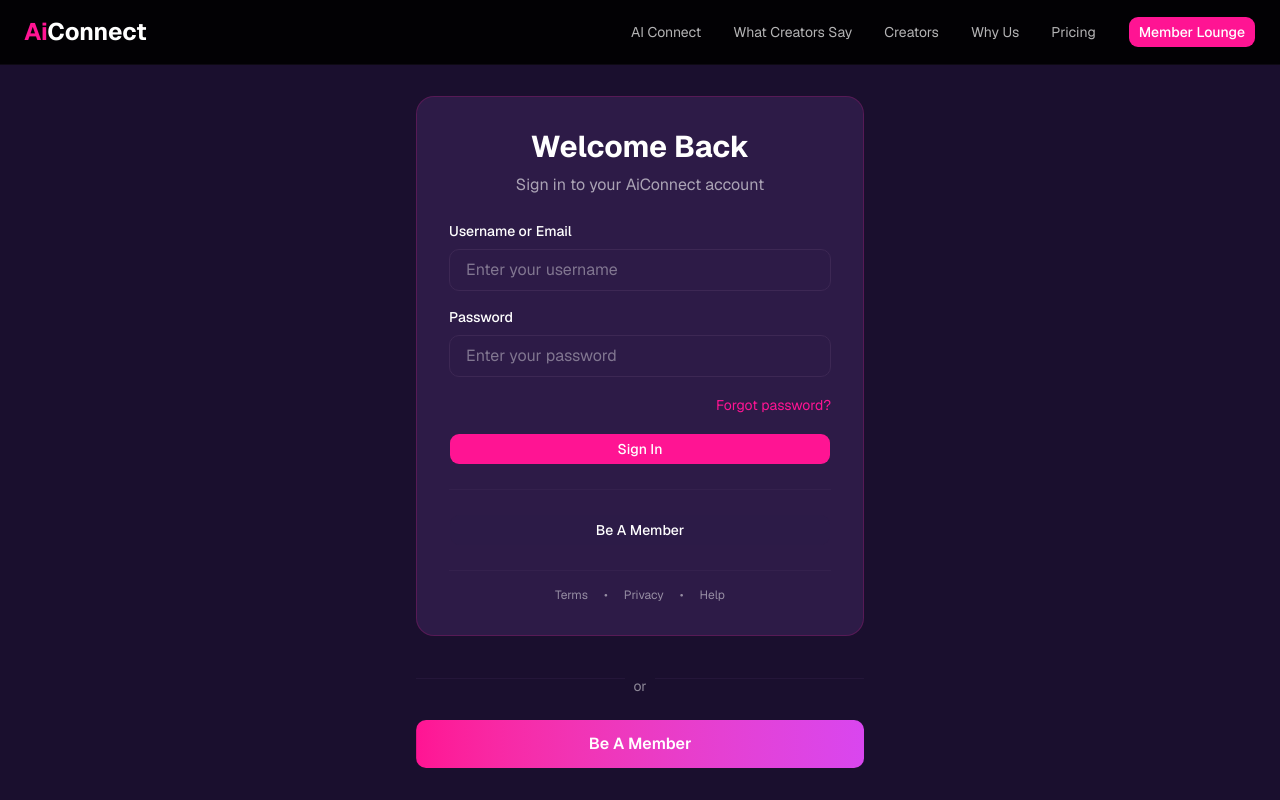
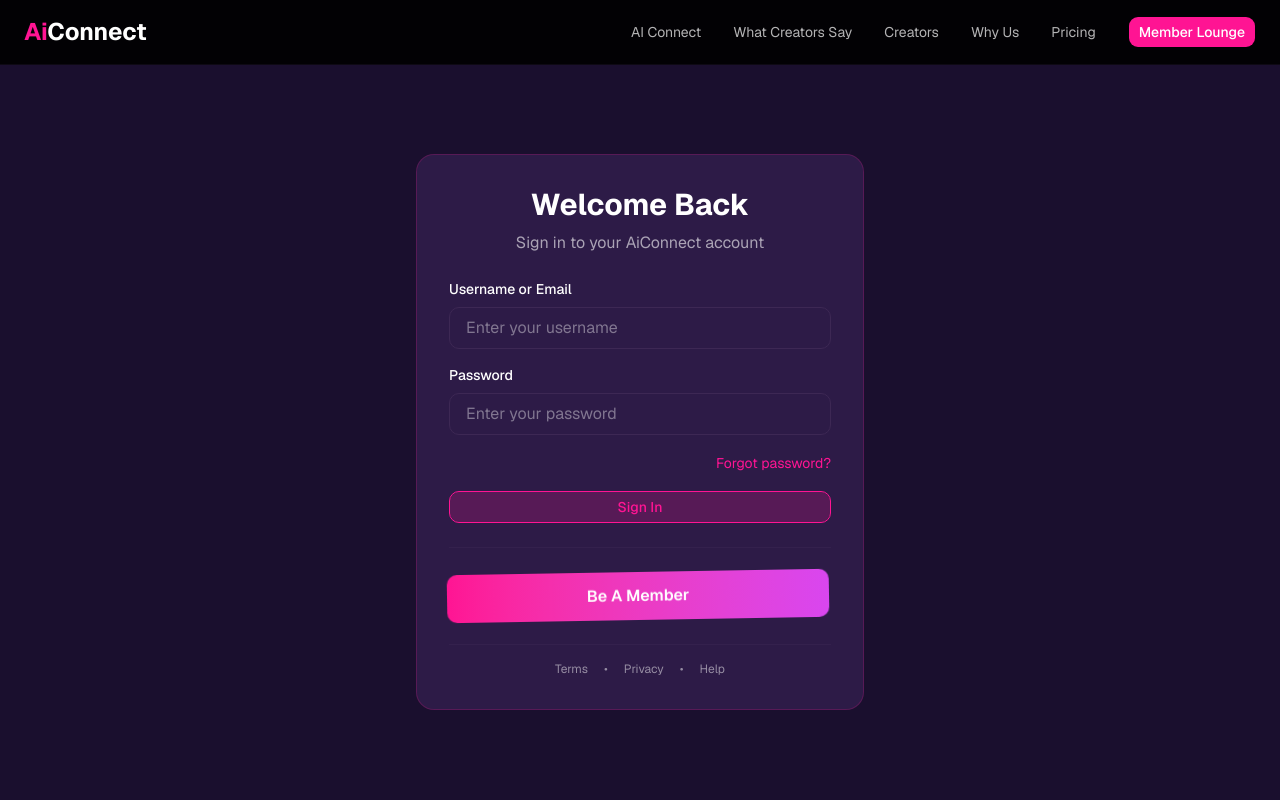
Before and after one commit to YourJams/aiconnect-landing-page, a Next.js app: page /lounge in a window 1280 px wide. Built offline with nearby package versions, Linux system fonts and the light colour scheme.

Commit message:
feat: update button animation and add member click handler

```diff
--- a/app/lounge/page.tsx
+++ b/app/lounge/page.tsx
@@ -11,35 +11,22 @@ export default function LoungeePage() {
     <main className="min-h-screen bg-background">
       <Header />
       <style jsx>{`
-        @keyframes shake {
-          0%, 100% { transform: translateX(0); }
-          25% { transform: translateX(-5px); }
-          75% { transform: translateX(5px); }
+        @keyframes tiltShake {
+          0%, 100% { transform: translateX(0) rotateZ(0deg); }
+          15% { transform: translateX(-2px) rotateZ(-1deg); }
+          30% { transform: translateX(2px) rotateZ(1deg); }
+          45% { transform: translateX(-2px) rotateZ(-1deg); }
+          60% { transform: translateX(2px) rotateZ(1deg); }
+          75% { transform: translateX(-2px) rotateZ(-1deg); }
         }
-        .shake-button {
-          animation: shake 0.5s infinite;
+        .tilt-shake-button {
+          animation: tiltShake 0.6s infinite;
         }
       `}</style>
 
       <div className="flex items-center justify-center min-h-screen px-4 pt-16">
-        <div className="w-full max-w-md space-y-6">
-          <LoginForm />
-
-          <div className="relative pt-4">
-            <div className="absolute inset-0 flex items-center">
-              <div className="w-full border-t border-border/30"></div>
-            </div>
-            <div className="relative flex justify-center text-sm">
-              <span className="px-2 bg-background text-foreground/50">or</span>
-            </div>
-          </div>
-
-          <button
-            onClick={() => router.push('/member-form')}
-            className="shake-button w-full px-6 py-3 font-semibold text-foreground rounded-lg bg-gradient-to-r from-primary to-secondary hover:opacity-90 transition-opacity"
-          >
-            Be A Member
-          </button>
+        <div className="w-full max-w-md">
+          <LoginForm onMemberClick={() => router.push('/member-form')} />
         </div>
       </div>
     </main>
--- a/components/login-form.tsx
+++ b/components/login-form.tsx
@@ -4,7 +4,11 @@ import { useState } from 'react'
 import Link from 'next/link'
 import { Button } from './ui/button'
 
-export function LoginForm() {
+interface LoginFormProps {
+  onMemberClick?: () => void
+}
+
+export function LoginForm({ onMemberClick }: LoginFormProps) {
   const [username, setUsername] = useState('')
   const [password, setPassword] = useState('')
   const [loading, setLoading] = useState(false)
@@ -20,6 +24,20 @@ export function LoginForm() {
   }
 
   return (
+    <>
+      <style jsx>{`
+        @keyframes tiltShake {
+          0%, 100% { transform: translateX(0) rotateZ(0deg); }
+          15% { transform: translateX(-2px) rotateZ(-1deg); }
+          30% { transform: translateX(2px) rotateZ(1deg); }
+          45% { transform: translateX(-2px) rotateZ(-1deg); }
+          60% { transform: translateX(2px) rotateZ(1deg); }
+          75% { transform: translateX(-2px) rotateZ(-1deg); }
+        }
+        .tilt-shake-button {
+          animation: tiltShake 0.6s infinite;
+        }
+      `}</style>
     <div className="w-full max-w-md">
       <div className="bg-card rounded-2xl border border-primary/20 p-8 space-y-6">
         {/* Header */}
@@ -76,7 +94,7 @@ export function LoginForm() {
           <Button
             type="submit"
             disabled={loading}
-            className="w-full bg-primary hover:bg-primary/90 text-primary-foreground py-2"
+            className="w-full bg-primary/20 hover:bg-primary/30 text-primary border border-primary border-solid py-2 transition-all"
           >
             {loading ? 'Signing in...' : 'Sign In'}
           </Button>
@@ -85,20 +103,13 @@ export function LoginForm() {
         {/* Divider */}
         <div className="border-t border-border/50" />
 
-        {/* Sign Up Link */}
-        <div className="space-y-3">
-          <p className="text-sm text-center text-foreground/60">
-
-          </p>
-          <Link href="/lounge?signup=true">
-            <Button
-              variant="outline"
-              className="w-full border-primary/50 text-foreground hover:bg-primary/10"
-            >
-              Be A Member
-            </Button>
-          </Link>
-        </div>
+        {/* Be A Member Button */}
+        <button
+          onClick={onMemberClick}
+          className="tilt-shake-button w-full px-6 py-3 font-semibold text-foreground rounded-lg bg-gradient-to-r from-primary to-secondary hover:opacity-90 transition-opacity"
+        >
+          Be A Member
+        </button>
 
         {/* Additional Links */}
         <div className="pt-4 border-t border-border/50 flex justify-center gap-4 text-xs text-foreground/50">
@@ -116,5 +127,6 @@ export function LoginForm() {
         </div>
       </div>
     </div>
+    </>
   )
 }
```
